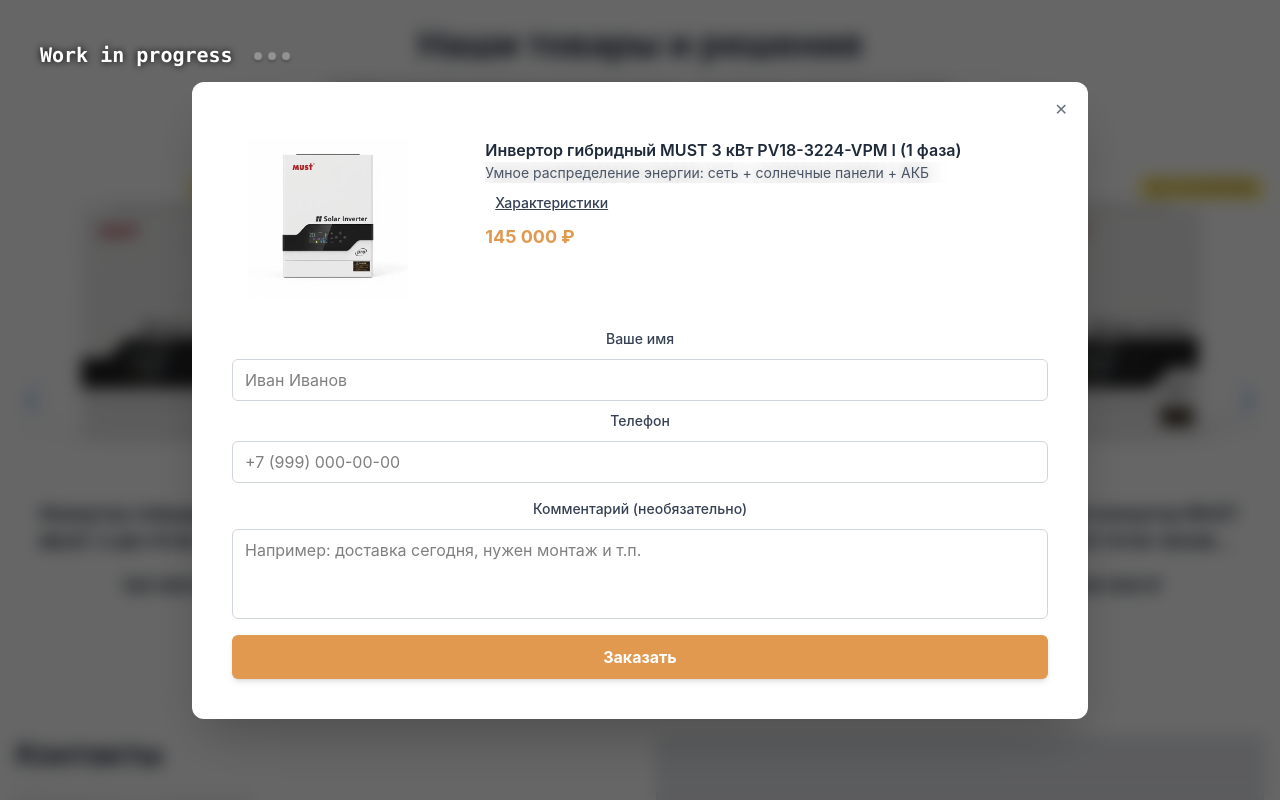
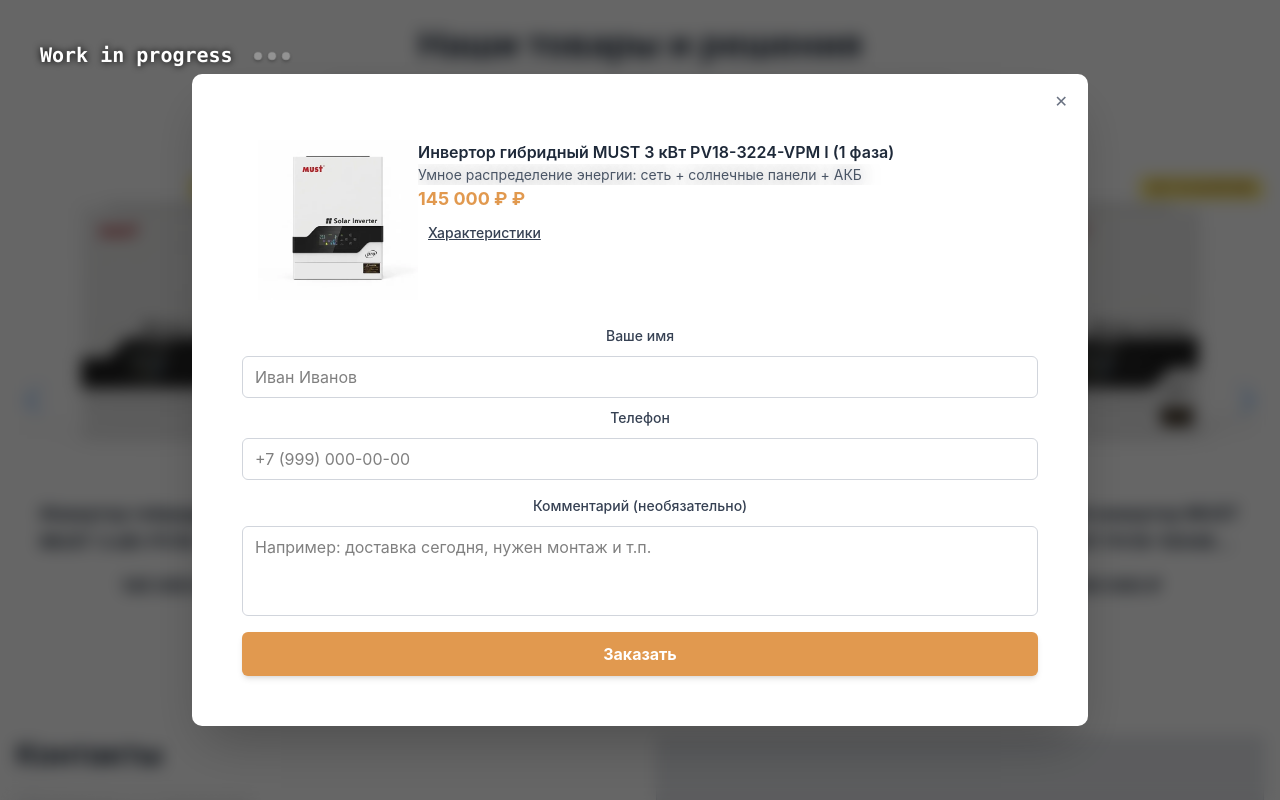
Before and after one commit to GarryVar/invertor-energy, a React (Vite) app: page / in a window 1280 px wide. Both pictures are taken after a click on the button 166 px from the left and 2500 px from the top of the page. Shown: the part 2100-2900 px from the top of the page. Built offline with nearby package versions, Linux system fonts and the light colour scheme.

Commit message:
feat(products): улучшить модалку заказа и карточку товара

```diff
--- a/src/components/Products/OrderModal.jsx
+++ b/src/components/Products/OrderModal.jsx
@@ -59,7 +59,7 @@
       onKeyDown={handleKeyDown}
       role="dialog"
       aria-modal="true"
-      className={`${styles.orderModal} fixed inset-0 z-50 flex items-center justify-center bg-black/60 backdrop-blur-sm`}
+      className={`${styles.orderModal} fixed inset-0 z-50 flex lg:items-center justify-center bg-black/60 backdrop-blur-sm`}
       onClick={onClose}
     >
       <div
@@ -73,9 +73,11 @@
         >
           ✕
         </button>
-
+        <div className={styles.orderModalWrapperContent}>
           {/* Блок с выбранным товаром */}
           <div className={`${styles.orderProductWrapper} p-4 bg-gray-5`}>
+            <div className={styles.orderProductStats}>
+              <div className={styles.orderProductStatsWrapper}>
                 <div className={styles.orderProductImage}>
                   <img
                     src={product.image}
@@ -85,28 +87,33 @@
                     loading="lazy"
                   />
                 </div>
-          <div className={styles.orderProductStats}>
-            <h3 className="font-semibold text-gray-800">{product.title}</h3>
+                <div>
+                  <h3 className="font-semibold text-gray-800 text-1xl">
+                    {product.title}
+                  </h3>
                   <p
                     className={`${styles.orderProductSubTitle} text-sm text-gray-600 line-clamp-2`}
                   >
                     {product.subtitle}
                   </p>
 
-            {/* Кнопка переключения */}
+                  <span
+                    className={`${styles.orderProductPrice} font-bold text-lg mt-4 block`}
+                  >
+                    {product.price.toLocaleString("ru-RU")} ₽
+                  </span>
+
                   <button
                     onClick={toggleFeatures}
                     type="button"
                     className={`${styles.orderProducSpecifBtn} mt-2 inline-flex items-center px-3 py-1.5 text-sm font-medium text-gray-700 bg-white hover:bg-gray-50 focus:outline-none focus:ring-2 focus:ring-blue-500`}
                   >
-              {isFeaturesVisible ? "Скрыть характеристики" : "Характеристики"}
+                    {isFeaturesVisible
+                      ? "Скрыть характеристики"
+                      : "Характеристики"}
                   </button>
-
-            <span
-              className={`${styles.orderProductPrice} font-bold text-lg mt-4 block`}
-            >
-              {product.price.toLocaleString("ru-RU")}
-            </span>
+                </div>
+              </div>
 
               {/* Блок характеристик (условный рендер + анимация) */}
               <div
@@ -144,6 +151,7 @@
           />
         </div>
       </div>
+    </div>
   );
 }
 
--- a/src/components/Products/ProductCard.jsx
+++ b/src/components/Products/ProductCard.jsx
@@ -37,7 +37,9 @@
         <div
           className={`${styles.productItemOrder} flex justify-between items-center mt-4`}
         >
-                    <span className="font-bold text-lg text-gray-800">{product.price}</span>
+          <span className="font-bold text-lg text-gray-800">
+            {product.price}
+          </span>
         </div>
       </div>
     </div>
--- a/src/components/Products/Products.module.css
+++ b/src/components/Products/Products.module.css
@@ -58,11 +58,23 @@
   position: relative;
   overflow: auto;
   gap: 15px;
-  max-height: 90vh;
+  border-radius: 0;
 
   button {
     padding: 10px;
   }
+}
+
+.orderModalWrapperContent {
+  position: relative;
+  overflow-y: auto; /* Включаем скролл внутри самой модалки, если контент длинный */
+  display: flex;
+  flex-direction: column;
+  justify-content: start;
+  max-height: 90vh;
+  border-radius: 10px;
+  padding: 10px;
+  scrollbar-width: none;
 }
 
 .orderProductWrapper {
@@ -80,7 +92,15 @@
   background-color: var(--color-white);
 }
 
+.orderProductStatsWrapper {
+  display: flex;
+  flex-direction: column;
+}
+
 .orderProductStats {
+  display: flex;
+  flex-direction: column;
+  gap: 10px;
   position: relative;
 }
 
@@ -116,7 +136,7 @@
     Roboto,
     Arial,
     sans-serif;
-  margin: 24px 0;
+  /* margin: 24px 0; */
   color: #333;
 }
 
@@ -154,26 +174,14 @@
 }
 
 @media (min-width: 768px) {
-  .orderModalWrapper {
-    overflow-y: auto; /* Включаем скролл внутри самой модалки, если контент длинный */
-    display: flex;
-    flex-direction: column;
-    justify-content: start;
-    max-height: 90vh;
-  }
-
   .orderProductWrapper {
     flex-direction: row;
     gap: 5px;
     align-items: start;
   }
 
-  .orderProductStats {
-    flex-grow: 1;
-  }
-
-  .orderProductImage {
-    width: 360px;
+  .orderProductStatsWrapper {
+    flex-direction: row;
   }
 
   .orderProductSubTitle {
@@ -249,3 +257,9 @@
   text-align: left;
   padding: 8px 12px;
 }
+
+@media (min-width: 1024px) {
+  .orderModalWrapper {
+    border-radius: 10px;
+  }
+}
```
Lines whose indentation alone changed are shown as unchanged.
